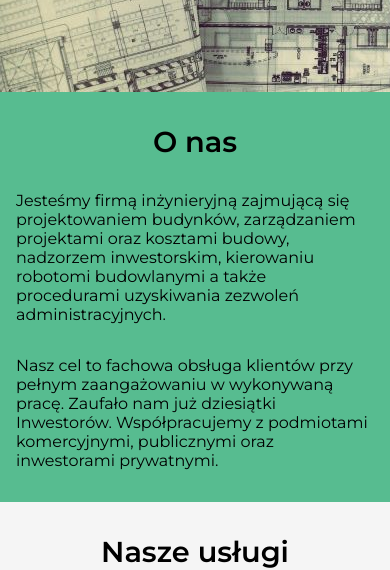
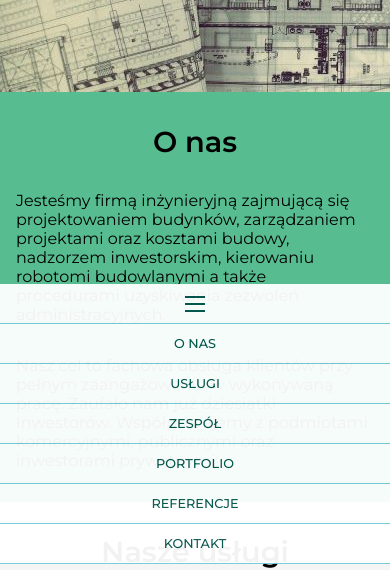
Before and after one commit to MaciekSznu/ascnc, a website: page index.html in a window 390 px wide. Shown: the part 280-850 px from the top of the page. Drawn offline with Linux system fonts and the light colour scheme.

Commit message:
Add mobile menu base styles

```diff
--- a/index.html
+++ b/index.html
@@ -15,14 +15,19 @@
           <div class="logo__item logo__item--4"><p>n</p></div>
           <div class="logo__item logo__item--5"><p>c</p></div>
         </div>
-        <nav class="desktop-menu display-none">
-          <ul class="desktop-menu__list">
-            <li class="desktop-menu__list-item">o nas</li>
-            <li class="desktop-menu__list-item">usługi</li>
-            <li class="desktop-menu__list-item">zespół</li>
-            <li class="desktop-menu__list-item">portfolio</li>
-            <li class="desktop-menu__list-item">referencje</li>
-            <li class="desktop-menu__list-item">kontakt</li>
+        <nav class="menu">
+          <ul class="menu__list">
+            <li class="menu__list-item">
+              <button class="hamburger-menu">
+                <span class="hamburger-menu-line"></span>
+              </button>
+            </li>
+            <li class="menu__list-item">o nas</li>
+            <li class="menu__list-item">usługi</li>
+            <li class="menu__list-item">zespół</li>
+            <li class="menu__list-item">portfolio</li>
+            <li class="menu__list-item">referencje</li>
+            <li class="menu__list-item">kontakt</li>
           </ul>
         </nav>
       </section>
@@ -55,7 +60,7 @@
         </div>
       </section>
       <section class="team">
-        <h2 class="section-title">Title</h2>
+        <h2 class="section-title">Zespół</h2>
         <div class="team-wrapper">
           <div class="team-member">
             <div class="foto"></div>
--- /dev/null
+++ b/sass/_mobile-menu.scss
@@ -0,0 +1,86 @@
+.menu {
+  position: fixed;
+  bottom: 0;
+  z-index: 10;
+
+    &__list {
+      width: 100vw;
+      list-style: none;
+      padding-left: 0px;
+      display: flex;
+      justify-content: center;
+      flex-direction: column;
+      opacity: .95;
+      font: $mobile-menu-font;
+
+      // &:first-child {
+      //   border-top: 1px solid $nav-bg-color-hover;
+      // }
+
+      &-item {
+        display: flex;
+        justify-content: center;
+        align-items: center;
+        height: 40px;
+        line-height: 40px;
+        background-color: $nav-bg-color;
+        color: $nav-text-color;
+        text-transform: uppercase;
+        border-bottom: 1px solid $nav-bg-color-hover;
+        cursor: pointer;
+        &:hover {
+          background-color: $nav-bg-color-hover;
+          color: $nav-text-color-hover;
+
+          .hamburger-menu {
+            background-color: $nav-bg-color-hover;
+          }
+        }
+
+        .hamburger-menu {
+          width: 20px;
+          height: 30px;
+          background: $nav-bg-color;
+          border: none;
+          padding: 0;
+          outline: $nav-bg-color;
+          &:hover {
+            background-color: $nav-bg-color-hover;
+            color: $nav-text-color-hover;
+          }
+
+          &-line {
+            position: relative;
+            display: block;
+            height: 2px;
+            width: 100%;
+            background: $nav-text-color;
+
+            &:before {
+              position: absolute;
+              content: '';
+              height: 2px;
+              width: 100%;
+              left: 0;
+              top: 7px;
+              background: $nav-text-color;
+            }
+
+            &:after {
+              position: absolute;
+              content: '';
+              height: 2px;
+              width: 100%;
+              left: 0;
+              bottom: 7px;
+              background: $nav-text-color;
+            }
+          }
+
+          &:focus {
+            color: $nav-text-color;
+          }
+        }
+      }
+    }
+  }
--- a/sass/_variables.scss
+++ b/sass/_variables.scss
@@ -46,6 +46,8 @@ $hero-paragraph-font: 500 1.6rem 'Montserrat', sans-serif;
 $section-title-font: 600 1.8rem 'Montserrat', sans-serif;
 $section-paragraph-font: 400 1rem 'Montserrat', sans-serif;
 $foto-description-font: 400 1rem 'Montserrat', sans-serif;
+$mobile-menu-font: 500 .8rem 'Montserrat', sans-serif;
+
 
 
 $team-member-mobile-width: calc((100vw - 32px) * .8);
@@ -53,7 +55,7 @@ $customers-item-logo-width: calc((100vw - 32px) * .4);
 
 $content-box-header-font: 700 2rem 'Montserrat', sans-serif;
 $logo-font: 600 26px 'Montserrat', sans-serif;
-$mobile-menu-font: 700 10px 'Thasadith', sans-serif;
+//$mobile-menu-font: 700 10px 'Thasadith', sans-serif;
 $content-box-paragraph-font: 300 1rem 'Barlow Condensed', sans-serif;
 $team-description-font: 500 1.25rem 'Barlow Condensed', sans-serif;
 $desktop-menu-font: 700 22px 'Thasadith', sans-serif;
--- a/sass/style.scss
+++ b/sass/style.scss
@@ -1,6 +1,7 @@
 @import "_variables.scss";
 @import "_mixins.scss";
 @import "_logo.scss";
+@import "_mobile-menu.scss";
 
 @import url('https://fonts.googleapis.com/css?family=Montserrat:300,400,500,600,700,800,900&display=swap');
 
@@ -8,6 +9,16 @@
   box-sizing: border-box;
   transition: .5s;
   margin: 0;
+}
+
+* {
+  -webkit-font-smoothing: antialiased;
+  -moz-osx-font-smoothing: grayscale;
+  transition: .5s;
+}
+
+html {
+  scroll-behavior: smooth;
 }
 
 .display-none {
@@ -26,33 +37,6 @@ body {
 .header {
   width: 100%;
   height: $logo-height;
-
-  .desktop-menu {
-    position: sticky;
-    &__list {
-      width: 100%;
-      min-width: 300px;
-      list-style: none;
-      padding-left: 0px;
-      display: flex;
-      justify-content: center;
-      flex-direction: column;
-      &-item {
-        height: 44px;
-        line-height: 44px;
-        background-color: $nav-bg-color;
-        color: $nav-text-color;
-        text-align: center;
-        text-transform: uppercase;
-        cursor: pointer;
-        &:hover {
-          background-color: $nav-bg-color-hover;
-          color: $nav-text-color-hover;
-          opacity: .8;
-        }
-      }
-    }
-  }
 }
 
 .hero {
```
Also changed, not shown: sass/style.css, 1 other file.
